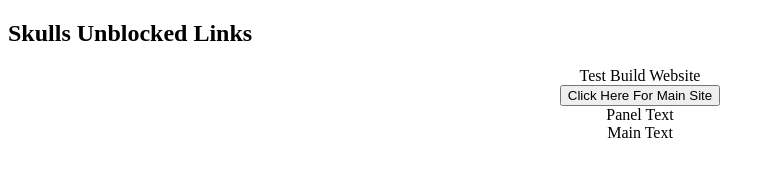
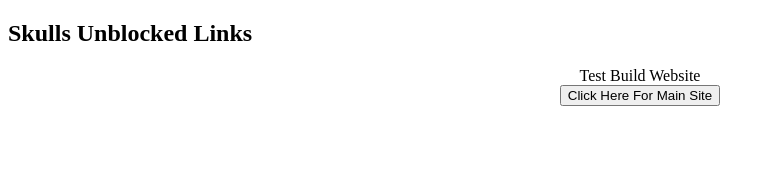
Before and after one commit to Thirdid3/skullsunblockedgamestransfer, a plain HTML site: page index.html in a window 1280 px wide. Shown: the whole page, without its empty margins (0-774 px from the left). Drawn offline with Linux system fonts and the light colour scheme.

Commit message:
Update index.html

```diff
--- a/index.html
+++ b/index.html
@@ -10,8 +10,6 @@
 <center>Test Build Website</center>
 <pb>
 <center><a href="mainsite.html"</a><button>Click Here For Main Site</button></a>
-<div id class="Panel">Panel Text</div>
-<div id class="Content">Main Text</div>
 
 <body>
   <body>
```
